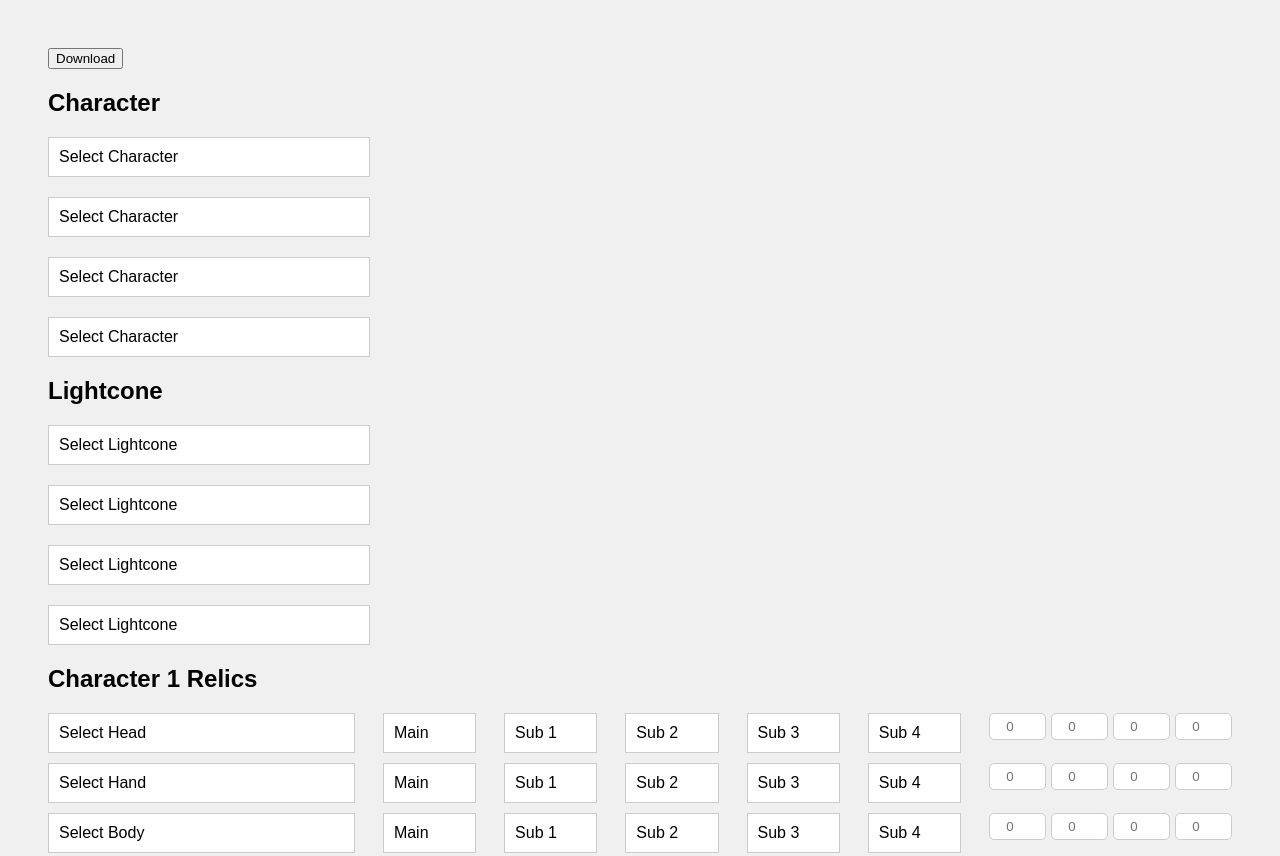
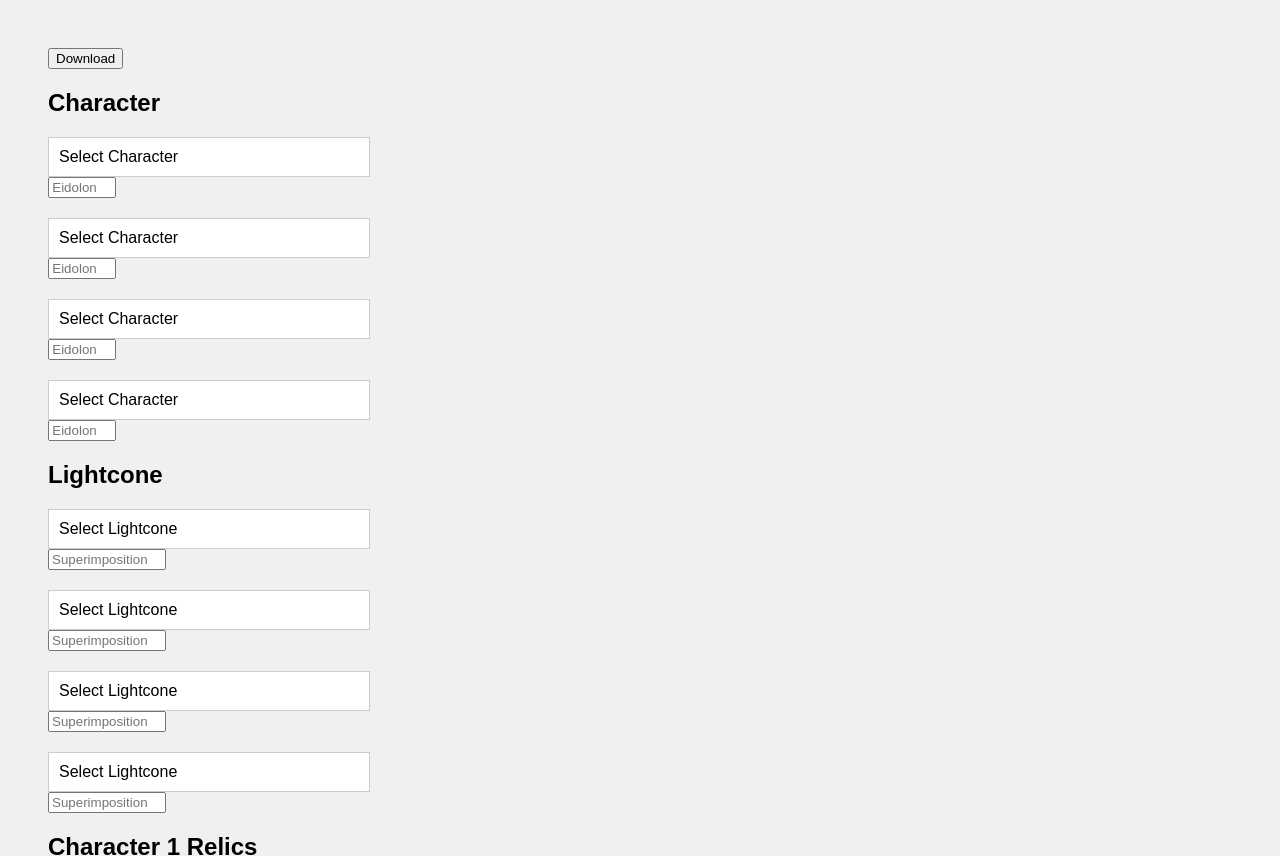
Before and after one commit to notreallylogical/ASM-Config-Gen, a plain HTML site: page index.html in a window 1280 px wide. Shown: the top 856 px of the page. Drawn offline with Linux system fonts and the light colour scheme.

Commit message:
Update index.html

```diff
--- a/index.html
+++ b/index.html
@@ -122,6 +122,7 @@
 <input class="dropdown-search" placeholder="Search..." type="text"/>
 <div class="dropdown-options"></div>
 </div>
+<input class="char-rank" type="number" min="0" max = "6" placeholder="Eidolon" style="width: 60px; text-align: center;" />
 </div>
 </div>
 <div class="dropdown-container">
@@ -131,6 +132,7 @@
 <input class="dropdown-search" placeholder="Search..." type="text"/>
 <div class="dropdown-options"></div>
 </div>
+<input class="char-rank" type="number" min="0" max = "6" placeholder="Eidolon" style="width: 60px; text-align: center;" />
 </div>
 </div>
 <div class="dropdown-container">
@@ -140,6 +142,7 @@
 <input class="dropdown-search" placeholder="Search..." type="text"/>
 <div class="dropdown-options"></div>
 </div>
+<input class="char-rank" type="number" min="0" max = "6" placeholder="Eidolon" style="width: 60px; text-align: center;" />
 </div>
 </div>
 <div class="dropdown-container">
@@ -149,6 +152,7 @@
 <input class="dropdown-search" placeholder="Search..." type="text"/>
 <div class="dropdown-options"></div>
 </div>
+<input class="char-rank" type="number" min="0" max = "6" placeholder="Eidolon" style="width: 60px; text-align: center;" />
 </div>
 </div>
 <div>
@@ -160,6 +164,7 @@
 <input class="dropdown-search" placeholder="Search..." type="text"/>
 <div class="dropdown-options"></div>
 </div>
+<input class="lc-rank" type="number" min="1" max = "5" placeholder="Superimposition" style="width: 110px; text-align: center;" />
 </div>
 </div>
 <div class="dropdown-container">
@@ -169,6 +174,7 @@
 <input class="dropdown-search" placeholder="Search..." type="text"/>
 <div class="dropdown-options"></div>
 </div>
+<input class="lc-rank" type="number" min="1" max = "5" placeholder="Superimposition" style="width: 110px; text-align: center;" />
 </div>
 </div>
 <div class="dropdown-container">
@@ -178,6 +184,7 @@
 <input class="dropdown-search" placeholder="Search..." type="text"/>
 <div class="dropdown-options"></div>
 </div>
+<input class="lc-rank" type="number" min="1" max = "5" placeholder="Superimposition" style="width: 110px; text-align: center;" />
 </div>
 </div>
 <div class="dropdown-container">
@@ -187,6 +194,7 @@
 <input class="dropdown-search" placeholder="Search..." type="text"/>
 <div class="dropdown-options"></div>
 </div>
+<input class="lc-rank" type="number" min="1" max = "5" placeholder="Superimposition" style="width: 110px; text-align: center;" />
 </div>
 </div>
 </div>
@@ -1337,11 +1345,13 @@
         const charName = charBtn.textContent.trim();
         if (!charToId[charName]) return;
         const charId = charToId[charName];
+        const charRank = document.querySelectorAll('.char-rank')[idx].value;
 
         const lcName = lcButtons[idx] ? lcButtons[idx].textContent.trim() : "";
         const lcId = lcToId[lcName] || 0;
+        const lcRank = document.querySelectorAll('.lc-rank')[idx].value;
 
-        let line = `encode_battle_avatar ${charId}, 80, 6, 6, 10000, 10000, 10000, AVATAR_FORMAL_TYPE, ${lcId}, 80, 6, 5`;
+        let line = `encode_battle_avatar ${charId}, 80, ${charRank}, 6, 10000, 10000, 10000, AVATAR_FORMAL_TYPE, ${lcId}, 80, 6, ${lcRank}`;
 
         relicSections.slice(0,-2).forEach((slot, sidx) => {
           const row = relicRows[idx * 6 + sidx];
```
Lines whose indentation alone changed are shown as unchanged.
